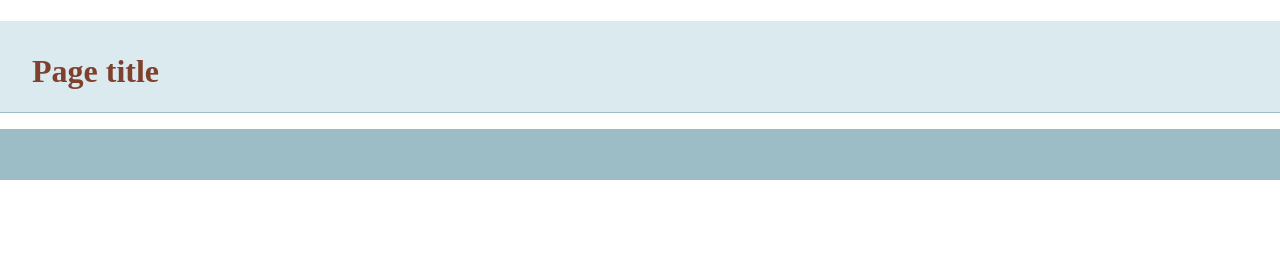
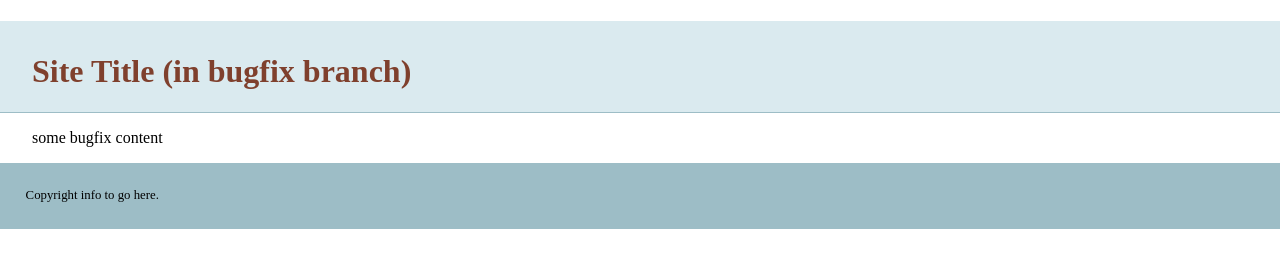
Before and after one commit to msquarednet/git-basics, a plain HTML site: page index.html in a window 1280 px wide. Drawn offline with nearby package versions, Linux system fonts and the light colour scheme.

Commit message:
made 3 small edits to index.html (with 1 intended conflict)

```diff
--- a/index.html
+++ b/index.html
@@ -14,13 +14,14 @@
     </head>
     <body>
     <header>
-	<h1>Page title</h1>
+	<h1>Site Title (in bugfix branch)</h1>
     </header>
     <nav id="pageNav">
     </nav>
     <main>
+        <p>some bugfix content</p>
     </main>
-    <footer>
+    <footer> Copyright info to go here.
     </footer>
         <script>
         //use the modernizr load to load up external scripts. This will load the scripts asynchronously, but the order listed matters. Although it will load all scripts in parallel, it will execute them in the order listed
```
